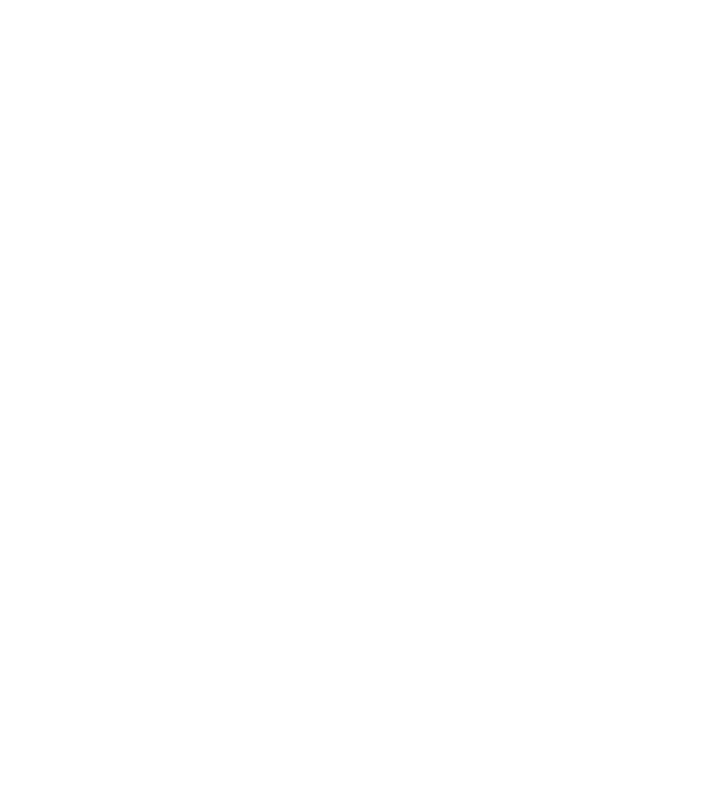
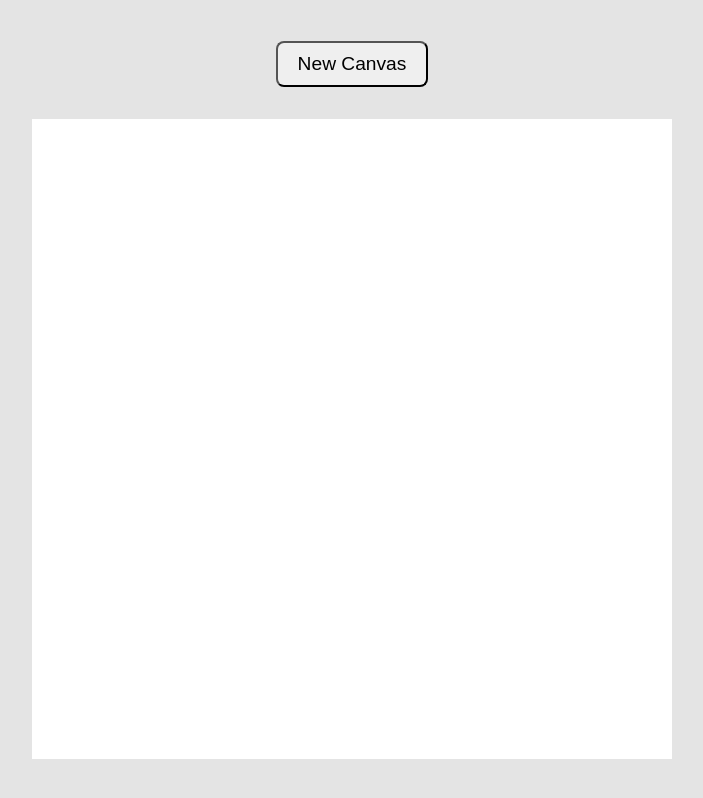
Before and after one commit to tlalcoyotl/top-etch-a-sketch, a plain HTML site: page index.html in a window 1280 px wide. Shown: the whole page, without its empty margins (288-991 px from the left). Drawn offline with Linux system fonts and the light colour scheme.

Commit message:
Set up html file and basic style

```diff
--- a/css/style.css
+++ b/css/style.css
@@ -0,0 +1,35 @@
+*,
+*::before,
+*::after {
+    margin: 0;
+    padding: 0;
+}
+
+* {
+    box-sizing: border-box;
+}
+
+body {
+    background: #E4E4E4;
+    display: flex;
+    justify-content: center;
+    align-items: center;
+    height: 100vh;
+    flex-direction: column;
+    gap: 2em;
+}
+
+#container {
+    background: #FFFFFF;
+    width: 640px;
+    height: 640px;
+    display: flex;
+    flex: 0 0 auto;
+}
+
+button#new-canvas {
+    display: block;
+    padding: 0.5em 1em;
+    border-radius: 8px;
+    font-size: 1.2em;
+}
--- a/index.html
+++ b/index.html
@@ -7,6 +7,8 @@
     <title>Etch-a-Sketch</title>
 </head>
 <body>
+    <button id="new-canvas">New Canvas</button>
+    <div id="container"></div>
     <script src="js/script.js" defer></script>
 </body>
 </html>
```
Also changed, not shown: to-do.txt.
